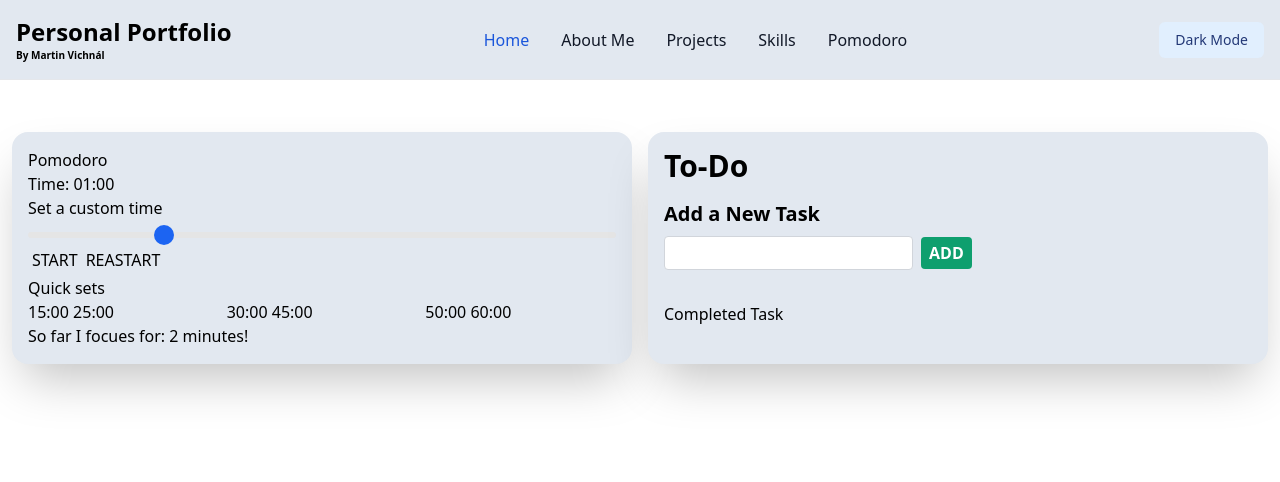
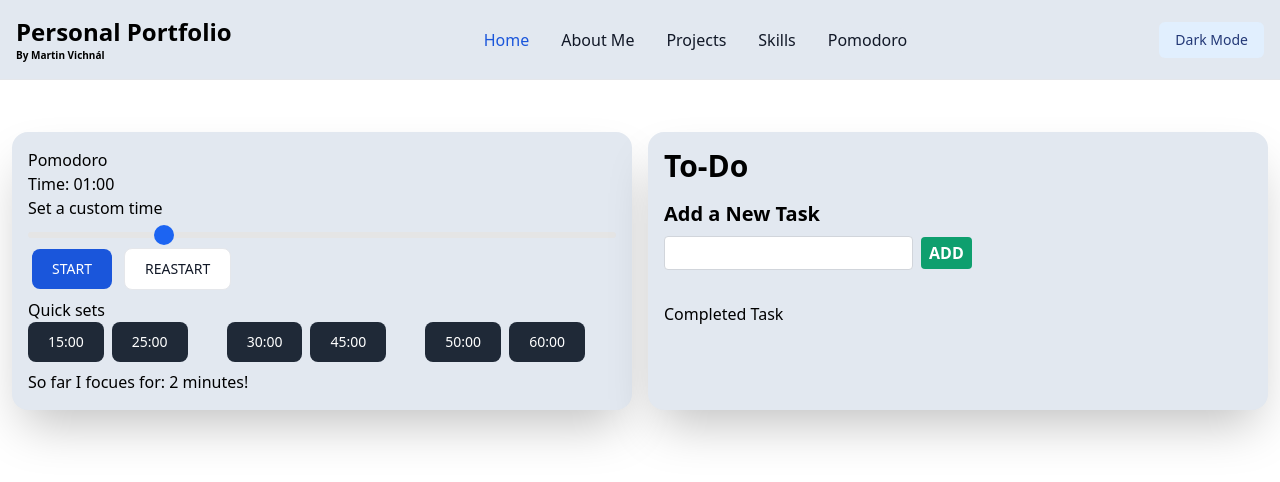
Before and after one commit to martinvichnal/pomodoro, a React (Create React App) app: page / in a window 1280 px wide. Shown: the top 482 px of the page. Built offline with nearby package versions, Linux system fonts and the light colour scheme.

Commit message:
v1.0.3
- Changed button style because the v1.0.1 problem
- Added a main div in App return because of a style bug (random white strip between navbar and the page)

```diff
--- a/src/App.tsx
+++ b/src/App.tsx
@@ -12,20 +12,31 @@ import FooterMain from "./components/FooterMain";
 // Main APP
 export default function App() {
   return (
-    <React.Fragment>
+    <div className="bg-white dark:bg-slate-800">
       <Navbar />
       {/* <div style={{ backgroundImage: `url(${BackgroundImage})` }} className=' w-screen h-screen bg-cover bg-no-repeat bg-center'> */}
-      <div className="w-screen h-screen bg-white">
+      <div className="w-screen h-screen bg-white dark:bg-slate-800">
         {/* <div className='grid grid-cols-2 gap-2 mt-3'> */}
         <div className="content-center flex md:flex-row sm:flex-col justify-center gap-4 m-3">
-          <div className="mt-10 basis-2/4 p-4 rounded-2xl shadow-2xl bg-slate-200">
+          <div className="mt-10 basis-2/4 p-4 rounded-2xl shadow-2xl bg-slate-200 dark:bg-slate-900">
             <Pomodoro />
           </div>
-          <div className="mt-10 basis-2/4 p-4 rounded-2xl shadow-2xl bg-slate-200">
+          <div className="mt-10 basis-2/4 p-4 rounded-2xl shadow-2xl bg-slate-200 dark:bg-slate-900">
             <Todo />
           </div>
         </div>
       </div>
-    </React.Fragment>
+    </div>
   );
 }
+
+{
+  /* <button type="button" class="text-white bg-blue-700 hover:bg-blue-800 focus:ring-4 focus:ring-blue-300 font-medium rounded-lg text-sm px-5 py-2.5 mr-2 mb-2 dark:bg-blue-600 dark:hover:bg-blue-700 focus:outline-none dark:focus:ring-blue-800">Default</button>
+<button type="button" class="py-2.5 px-5 mr-2 mb-2 text-sm font-medium text-gray-900 focus:outline-none bg-white rounded-lg border border-gray-200 hover:bg-gray-100 hover:text-blue-700 focus:z-10 focus:ring-4 focus:ring-gray-200 dark:focus:ring-gray-700 dark:bg-gray-800 dark:text-gray-400 dark:border-gray-600 dark:hover:text-white dark:hover:bg-gray-700">Alternative</button>
+<button type="button" class="text-white bg-gray-800 hover:bg-gray-900 focus:outline-none focus:ring-4 focus:ring-gray-300 font-medium rounded-lg text-sm px-5 py-2.5 mr-2 mb-2 dark:bg-gray-800 dark:hover:bg-gray-700 dark:focus:ring-gray-700 dark:border-gray-700">Dark</button>
+<button type="button" class="text-gray-900 bg-white border border-gray-300 focus:outline-none hover:bg-gray-100 focus:ring-4 focus:ring-gray-200 font-medium rounded-lg text-sm px-5 py-2.5 mr-2 mb-2 dark:bg-gray-800 dark:text-white dark:border-gray-600 dark:hover:bg-gray-700 dark:hover:border-gray-600 dark:focus:ring-gray-700">Light</button>
+<button type="button" class="focus:outline-none text-white bg-green-700 hover:bg-green-800 focus:ring-4 focus:ring-green-300 font-medium rounded-lg text-sm px-5 py-2.5 mr-2 mb-2 dark:bg-green-600 dark:hover:bg-green-700 dark:focus:ring-green-800">Green</button>
+<button type="button" class="focus:outline-none text-white bg-red-700 hover:bg-red-800 focus:ring-4 focus:ring-red-300 font-medium rounded-lg text-sm px-5 py-2.5 mr-2 mb-2 dark:bg-red-600 dark:hover:bg-red-700 dark:focus:ring-red-900">Red</button>
+<button type="button" class="focus:outline-none text-white bg-yellow-400 hover:bg-yellow-500 focus:ring-4 focus:ring-yellow-300 font-medium rounded-lg text-sm px-5 py-2.5 mr-2 mb-2 dark:focus:ring-yellow-900">Yellow</button>
+<button type="button" class="focus:outline-none text-white bg-purple-700 hover:bg-purple-800 focus:ring-4 focus:ring-purple-300 font-medium rounded-lg text-sm px-5 py-2.5 mb-2 dark:bg-purple-600 dark:hover:bg-purple-700 dark:focus:ring-purple-900">Purple</button> */
+}
--- a/src/components/Pomodoro.tsx
+++ b/src/components/Pomodoro.tsx
@@ -85,7 +85,7 @@ function Countdown(): JSX.Element {
   };
 
   return (
-    <div>
+    <div className=" text-black dark:text-white">
       <h2>Pomodoro</h2>
       <div className="" id="countdown">
         {minutes === 0 && seconds === 0 ? (
@@ -113,15 +113,15 @@ function Countdown(): JSX.Element {
       <div className="" id="controls">
         <div>
           {running ? (
-            <button className="m-1" onClick={handleStop}>
+            <button type="button" onClick={handleStop} className="focus:outline-none text-white bg-red-700 hover:bg-red-800 focus:ring-4 focus:ring-red-300 font-medium rounded-lg text-sm px-5 py-2.5 mr-2 mb-2 dark:bg-red-600 dark:hover:bg-red-700 dark:focus:ring-red-900">
               STOP
             </button>
           ) : (
-            <button className="m-1" onClick={handleStart}>
+            <button type="button" onClick={handleStart} className="m-1 text-white bg-blue-700 hover:bg-blue-800 focus:ring-4 focus:ring-blue-300 font-medium rounded-lg text-sm px-5 py-2.5 mr-2 mb-2 dark:bg-blue-600 dark:hover:bg-blue-700 focus:outline-none dark:focus:ring-blue-800">
               START
             </button>
           )}
-          <button disabled={running} className="m-1" onClick={handleReset}>
+          <button disabled={running} onClick={handleReset} type="button" className="m-1 py-2.5 px-5 mr-2 mb-2 text-sm font-medium text-gray-900 focus:outline-none bg-white rounded-lg border border-gray-200 hover:bg-gray-100 hover:text-blue-700 focus:z-10 focus:ring-4 focus:ring-gray-200 dark:focus:ring-gray-700 dark:bg-gray-800 dark:text-gray-400 dark:border-gray-600 dark:hover:text-white dark:hover:bg-gray-700">
             REASTART
           </button>
         </div>
@@ -130,46 +130,28 @@ function Countdown(): JSX.Element {
         <span>Quick sets</span>
         <div className="grid grid-cols-3 gap-2 ">
           <div>
-            <button
-              disabled={running}
-              onClick={() => handleSetCountdown({ min: 15, sec: 0 })}
-            >
+            <button disabled={running} onClick={() => handleSetCountdown({ min: 15, sec: 0 })} className="text-white bg-gray-800 hover:bg-gray-900 focus:outline-none focus:ring-4 focus:ring-gray-300 font-medium rounded-lg text-sm px-5 py-2.5 mr-2 mb-2 dark:bg-gray-800 dark:hover:bg-gray-700 dark:focus:ring-gray-700 dark:border-gray-700">
               15:00
-            </button>{" "}
-            <button
-              disabled={running}
-              onClick={() => handleSetCountdown({ min: 25, sec: 0 })}
-            >
+            </button>
+            <button disabled={running} onClick={() => handleSetCountdown({ min: 25, sec: 0 })} className="text-white bg-gray-800 hover:bg-gray-900 focus:outline-none focus:ring-4 focus:ring-gray-300 font-medium rounded-lg text-sm px-5 py-2.5 mr-2 mb-2 dark:bg-gray-800 dark:hover:bg-gray-700 dark:focus:ring-gray-700 dark:border-gray-700">
               25:00
-            </button>{" "}
+            </button>
           </div>
           <div>
-            <button
-              disabled={running}
-              onClick={() => handleSetCountdown({ min: 30, sec: 0 })}
-            >
+            <button disabled={running} onClick={() => handleSetCountdown({ min: 30, sec: 0 })} className="text-white bg-gray-800 hover:bg-gray-900 focus:outline-none focus:ring-4 focus:ring-gray-300 font-medium rounded-lg text-sm px-5 py-2.5 mr-2 mb-2 dark:bg-gray-800 dark:hover:bg-gray-700 dark:focus:ring-gray-700 dark:border-gray-700">
               30:00
-            </button>{" "}
-            <button
-              disabled={running}
-              onClick={() => handleSetCountdown({ min: 45, sec: 0 })}
-            >
+            </button>
+            <button disabled={running} onClick={() => handleSetCountdown({ min: 45, sec: 0 })} className="text-white bg-gray-800 hover:bg-gray-900 focus:outline-none focus:ring-4 focus:ring-gray-300 font-medium rounded-lg text-sm px-5 py-2.5 mr-2 mb-2 dark:bg-gray-800 dark:hover:bg-gray-700 dark:focus:ring-gray-700 dark:border-gray-700">
               45:00
-            </button>{" "}
+            </button>
           </div>
           <div>
-            <button
-              disabled={running}
-              onClick={() => handleSetCountdown({ min: 50, sec: 0 })}
-            >
+            <button disabled={running} onClick={() => handleSetCountdown({ min: 50, sec: 0 })} className="text-white bg-gray-800 hover:bg-gray-900 focus:outline-none focus:ring-4 focus:ring-gray-300 font-medium rounded-lg text-sm px-5 py-2.5 mr-2 mb-2 dark:bg-gray-800 dark:hover:bg-gray-700 dark:focus:ring-gray-700 dark:border-gray-700">
               50:00
-            </button>{" "}
-            <button
-              disabled={running}
-              onClick={() => handleSetCountdown({ min: 60, sec: 0 })}
-            >
+            </button>
+            <button disabled={running} onClick={() => handleSetCountdown({ min: 60, sec: 0 })} className="text-white bg-gray-800 hover:bg-gray-900 focus:outline-none focus:ring-4 focus:ring-gray-300 font-medium rounded-lg text-sm px-5 py-2.5 mr-2 mb-2 dark:bg-gray-800 dark:hover:bg-gray-700 dark:focus:ring-gray-700 dark:border-gray-700">
               60:00
-            </button>{" "}
+            </button>
           </div>
         </div>
       </div>
--- a/src/components/Todo.tsx
+++ b/src/components/Todo.tsx
@@ -63,7 +63,7 @@ const Todo: React.FC = () => {
   };
 
   return (
-    <div className="">
+    <div className=" text-black dark:text-white">
       <h1 className="text-3xl font-bold mb-4">To-Do</h1>
       <div className="mt-4">
         <h2 className="text-xl font-semibold mb-2">Add a New Task</h2>
```
